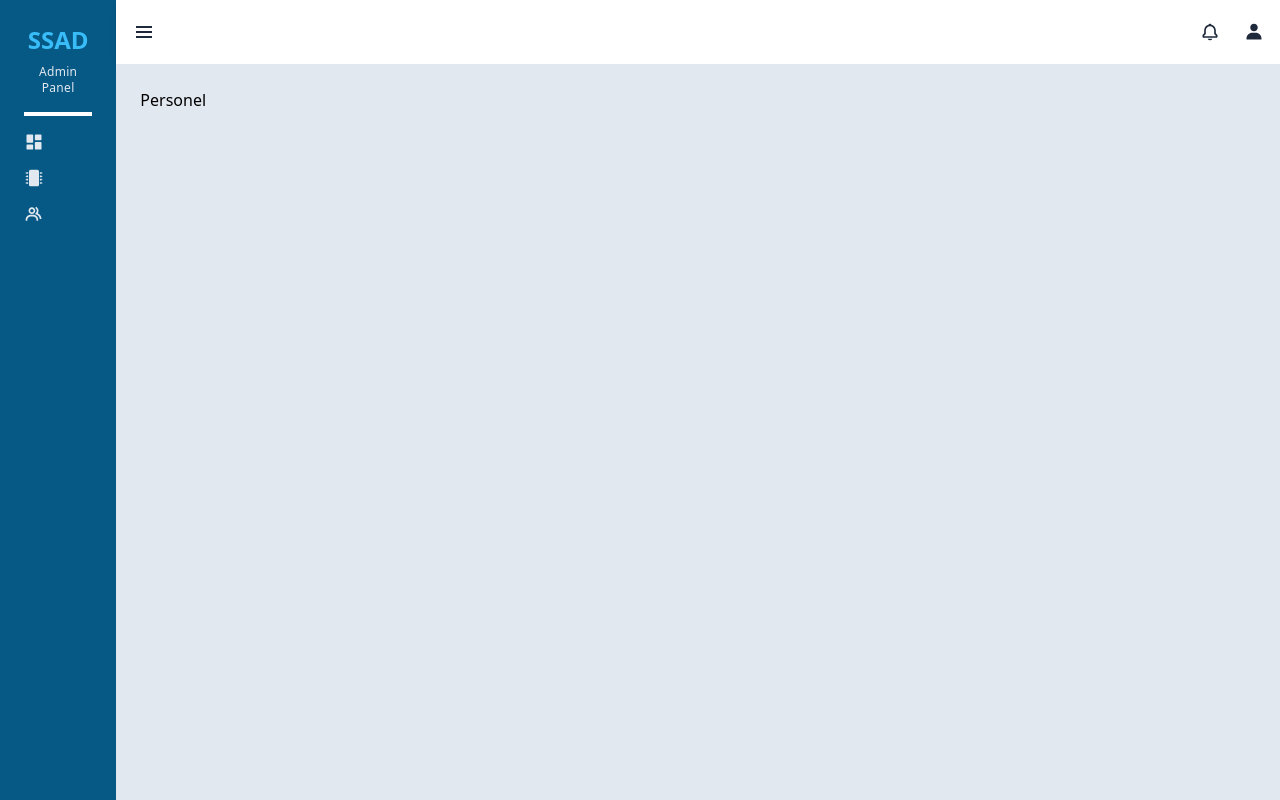
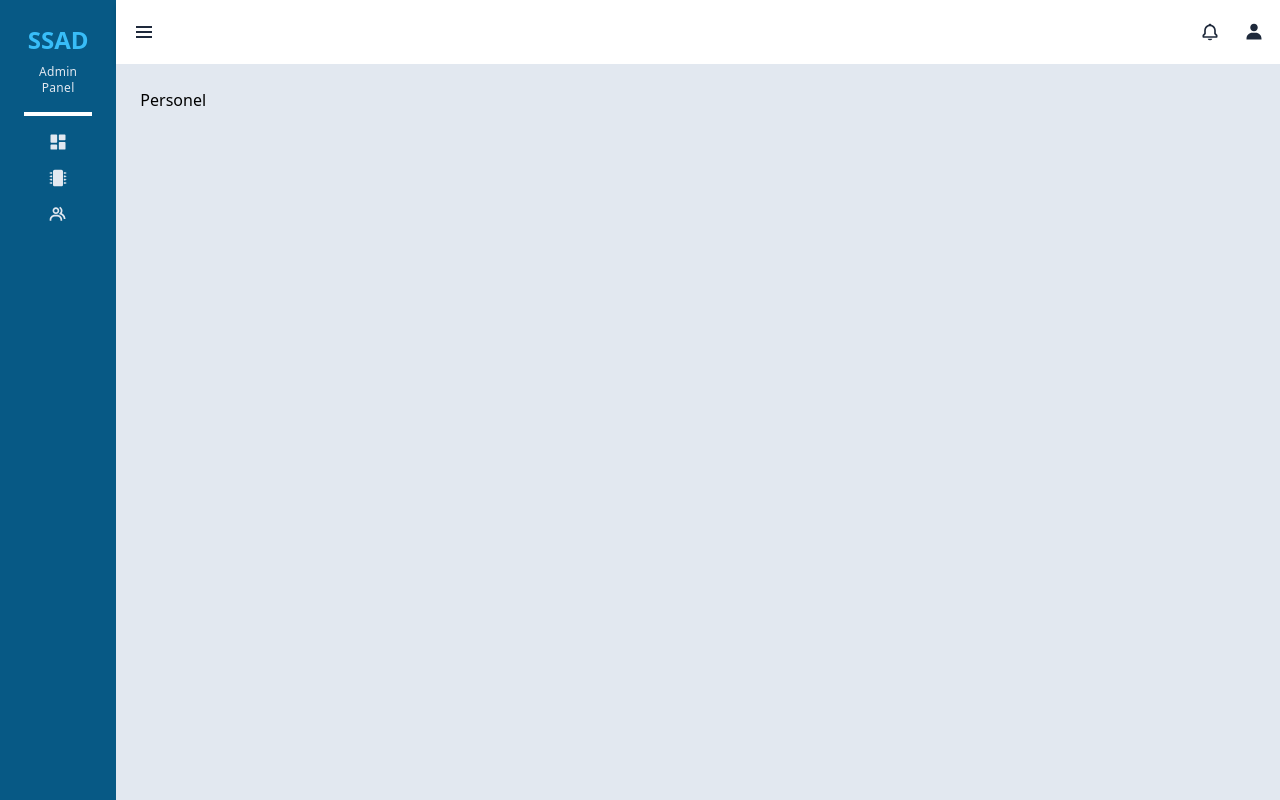
Before and after one commit to Andrewij21/SSAD, a React (Vite) app: page /personel in a window 1280 px wide. Built offline with nearby package versions, Linux system fonts and the light colour scheme.

Commit message:
fix:style

```diff
--- a/src/components/layouts/Sidebar.jsx
+++ b/src/components/layouts/Sidebar.jsx
@@ -26,11 +26,14 @@ const Sidebar = ({ menu }) => {
 
       {menus.map((page, i) => {
         return (
-          <Link to={page.path} key={i}>
+          <Link
+            to={page.path}
+            key={i}
+            className={`${menu ? "self-start" : "self-center"}`}
+          >
             <button
-              className={`flex flex-row space-x-2 items-center text-xl rounded-r-lg focus:px-2 focus:text-slate-800 focus:bg-slate-200 cursor-pointer font-semibold ${
-                menu ? "justify-start" : "justify-center"
-              }`}
+              className={`flex flex-row space-x-2 items-center text-xl rounded-r-lg focus:px-2 focus:text-slate-800 focus:bg-slate-200 cursor-pointer font-semibold
+              `}
             >
               {page.icon}
               <span className={`text-sm py-1 ${menu ? "block" : "hidden"}`}>
```
